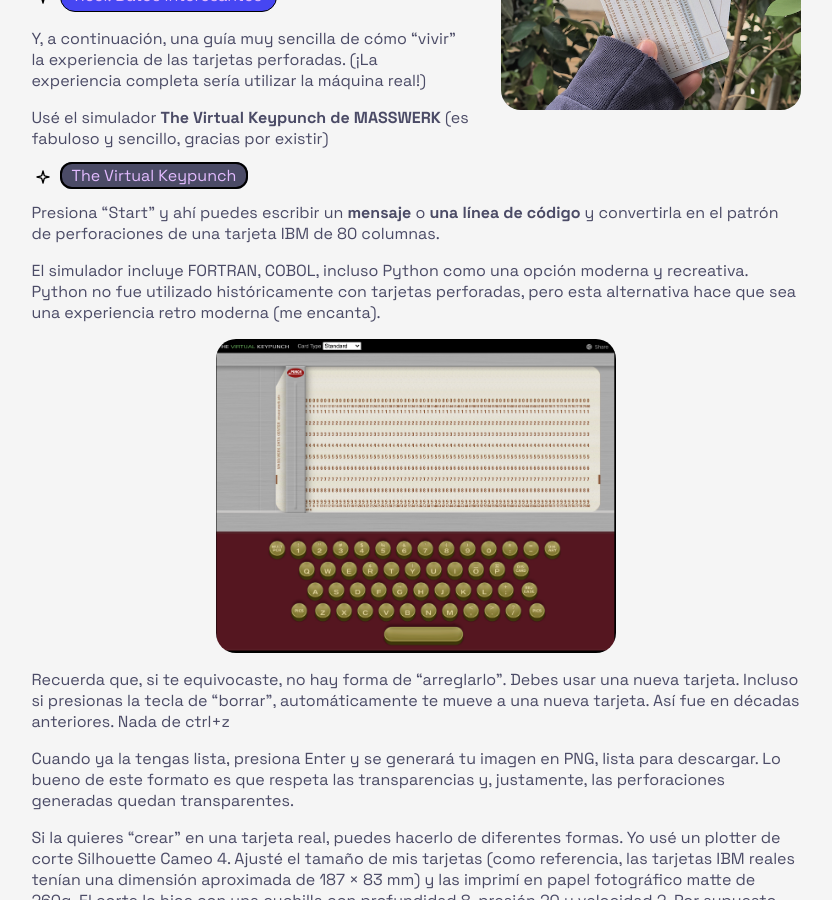
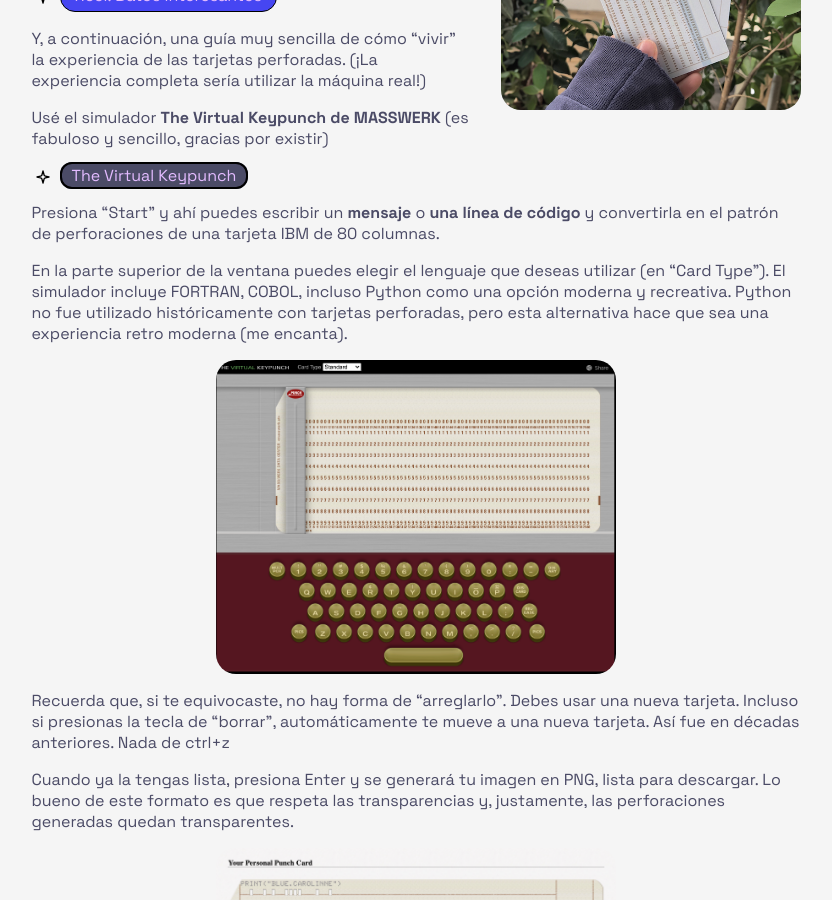
Before and after one commit to abrahamvc/bluecarolinnewp, a Jekyll site: the page built from _divulgacion/tarjetas-perforadas.md, in a window 1280 px wide and 900 px high, scrolled down 433 px. Shown: the whole window, without its empty margins (224-1056 px from the left). Built offline with Jekyll 4.4.1, drawn with Linux system fonts in a browser that asks for light colours; some web fonts are replaced.

Commit message:
arreglos

```diff
--- a/_divulgacion/tarjetas-perforadas.md
+++ b/_divulgacion/tarjetas-perforadas.md
@@ -44,7 +44,7 @@ Usé el simulador **The Virtual Keypunch de MASSWERK** (es fabuloso y sencillo,
 
 Presiona "Start" y ahí puedes escribir un **mensaje** o **una línea de código** y convertirla en el patrón de perforaciones de una tarjeta IBM de 80 columnas.
 
-El simulador incluye FORTRAN, COBOL, incluso Python como una opción moderna y recreativa. Python no fue utilizado históricamente con tarjetas perforadas, pero esta alternativa hace que sea una experiencia retro moderna (me encanta).
+En la parte superior de la ventana puedes elegir el lenguaje que deseas utilizar (en "Card Type"). El simulador incluye FORTRAN, COBOL, incluso Python como una opción moderna y recreativa. Python no fue utilizado históricamente con tarjetas perforadas, pero esta alternativa hace que sea una experiencia retro moderna (me encanta).
 
 <img src="{{ '/assets/images/tarjeta_keypunch.png' | relative_url }}"
     alt="Simulador The Virtual Keypunch"
@@ -53,6 +53,10 @@ El simulador incluye FORTRAN, COBOL, incluso Python como una opción moderna y r
 Recuerda que, si te equivocaste, no hay forma de "arreglarlo". Debes usar una nueva tarjeta. Incluso si presionas la tecla de "borrar", automáticamente te mueve a una nueva tarjeta. Así fue en décadas anteriores. Nada de ctrl+z
 
 Cuando ya la tengas lista, presiona Enter y se generará tu imagen en PNG, lista para descargar. Lo bueno de este formato es que respeta las transparencias y, justamente, las perforaciones generadas quedan transparentes.
+
+<img src="{{ '/assets/images/tarjeta_captura.png' | relative_url }}"
+    alt="Simulador The Virtual Keypunch"
+    class="img-small">
 
 Si la quieres "crear" en una tarjeta real, puedes hacerlo de diferentes formas. Yo usé un plotter de corte Silhouette Cameo 4.
 Ajusté el tamaño de mis tarjetas (como referencia, las tarjetas IBM reales tenían una dimensión aproximada de 187 × 83 mm) y las imprimí en papel fotográfico matte de 260g.
```
Also changed, not shown: assets/images/tarjeta_captura.png (added).
